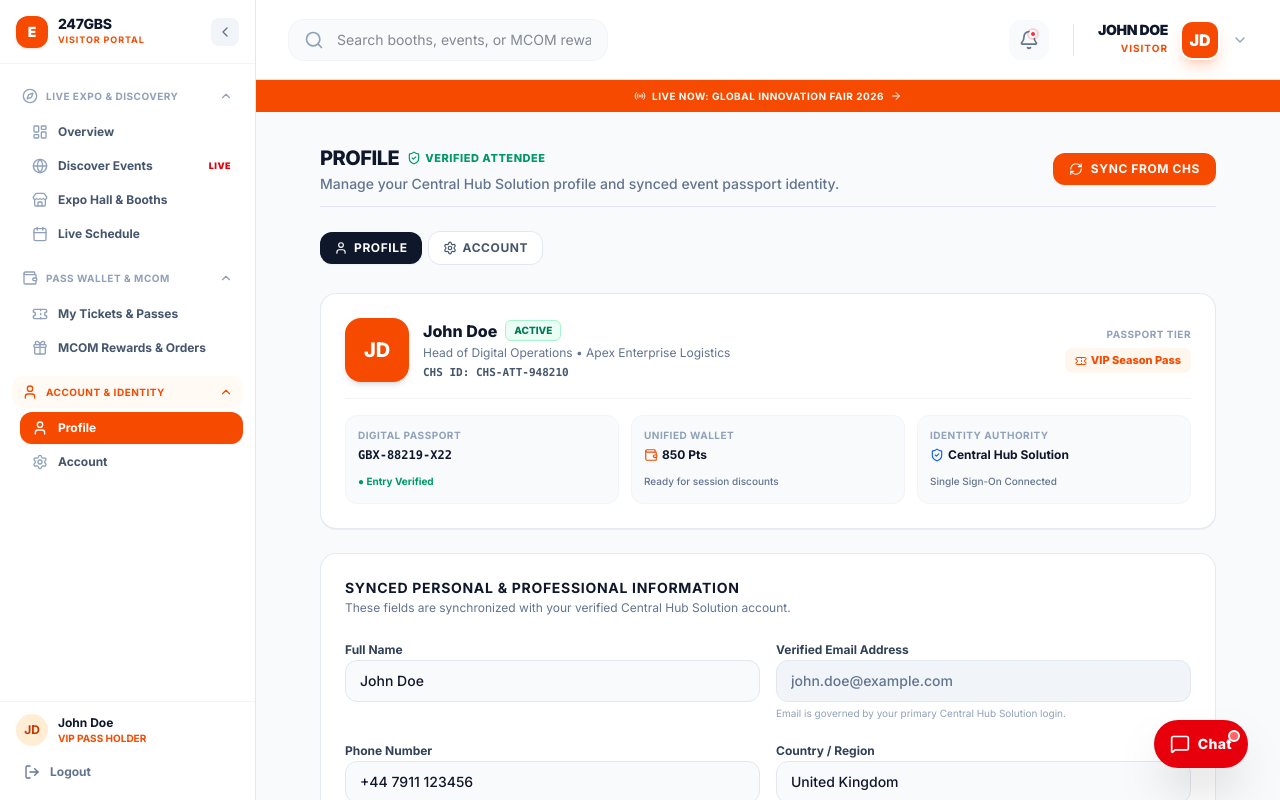
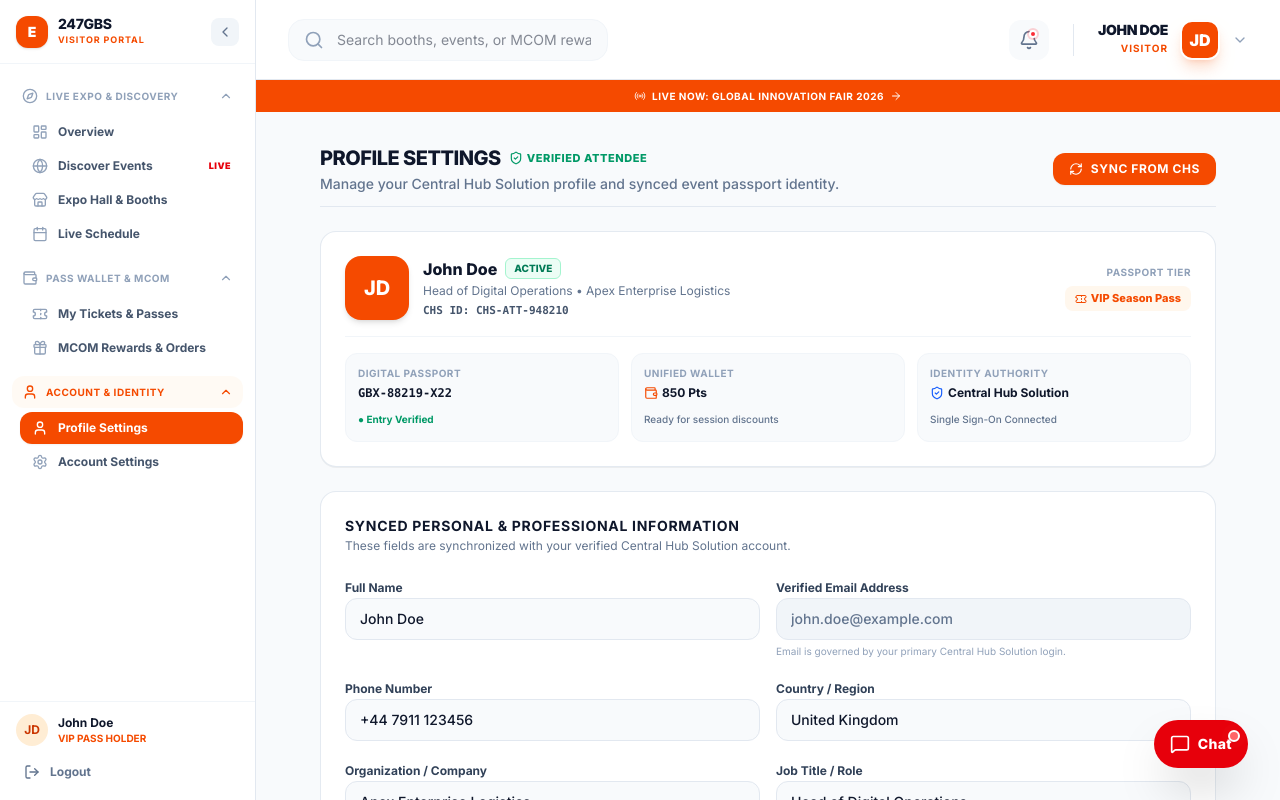
Before and after one commit to Synergyfy/247GBS-Expo, a Next.js app: page /dashboard/customer/profile in a window 1280 px wide. Shown: the top 800 px of the page. Built offline with nearby package versions, Linux system fonts and the light colour scheme.

Commit message:
fix(customer): separate Profile Settings and Account Settings into standalone pages without shared tabs

```diff
--- a/src/app/component/DashboardHeader.tsx
+++ b/src/app/component/DashboardHeader.tsx
@@ -125,7 +125,7 @@ export default function DashboardHeader({ user, searchPlaceholder, dashboardType
                                         className="flex items-center gap-3 px-4 py-3 text-sm font-bold text-slate-600 hover:bg-orange-50 hover:text-orange-600 transition-colors"
                                     >
                                         <User className="w-4 h-4" />
-                                        Profile
+                                        Profile Settings
                                     </Link>
 
                                     {dashboardType === "customer" && (
@@ -145,7 +145,7 @@ export default function DashboardHeader({ user, searchPlaceholder, dashboardType
                                         className="flex items-center gap-3 px-4 py-3 text-sm font-bold text-slate-600 hover:bg-orange-50 hover:text-orange-600 transition-colors"
                                     >
                                         <Settings className="w-4 h-4" />
-                                        Account
+                                        Account Settings
                                     </Link>
 
                                     <div className="border-t border-slate-50 mt-1 pt-1">
--- a/src/app/component/customerNavConfig.ts
+++ b/src/app/component/customerNavConfig.ts
@@ -52,8 +52,8 @@ export const CUSTOMER_NAV_GROUPS: CustomerNavGroup[] = [
     label: "Account & Identity",
     icon: User,
     items: [
-      { label: "Profile", href: "/dashboard/customer/profile", icon: User },
-      { label: "Account", href: "/dashboard/customer/settings", icon: Settings }
+      { label: "Profile Settings", href: "/dashboard/customer/profile", icon: User },
+      { label: "Account Settings", href: "/dashboard/customer/settings", icon: Settings }
     ]
   }
 ];
--- a/src/app/dashboard/customer/profile/page.tsx
+++ b/src/app/dashboard/customer/profile/page.tsx
@@ -2,10 +2,8 @@
 
 import React, { useState } from "react";
 import Link from "next/link";
-import { usePathname } from "next/navigation";
 import {
   User,
-  Settings,
   RefreshCw,
   CheckCircle2,
   ShieldCheck,
@@ -19,13 +17,7 @@ import {
   ExternalLink
 } from "lucide-react";
 
-const PROFILE_TABS = [
-  { label: "Profile", href: "/dashboard/customer/profile", icon: User },
-  { label: "Account", href: "/dashboard/customer/settings", icon: Settings },
-];
-
 export default function CustomerProfilePage() {
-  const pathname = usePathname();
   const [syncingChs, setSyncingChs] = useState(false);
   const [savedSuccess, setSavedSuccess] = useState(false);
 
@@ -66,7 +58,7 @@ export default function CustomerProfilePage() {
         <div>
           <div className="flex items-center gap-2">
             <h1 className="text-base sm:text-xl font-extrabold text-slate-900 tracking-tight uppercase">
-              Profile
+              Profile Settings
             </h1>
             <span className="text-[10px] sm:text-[11px] font-extrabold uppercase tracking-wider text-emerald-600 flex items-center gap-1">
               <ShieldCheck className="w-3.5 h-3.5" />
@@ -88,28 +80,6 @@ export default function CustomerProfilePage() {
           <RefreshCw className={`w-3.5 h-3.5 ${syncingChs ? "animate-spin" : ""}`} />
           <span>{syncingChs ? "Syncing from CHS..." : "Sync from CHS"}</span>
         </button>
-      </div>
-
-      {/* Navigation Sub-Tabs */}
-      <div className="flex items-center gap-1.5 overflow-x-auto no-scrollbar -mx-4 px-4 sm:mx-0 sm:px-0 pb-1">
-        {PROFILE_TABS.map((tab) => {
-          const active = pathname === tab.href;
-          const IconComp = tab.icon;
-          return (
-            <Link
-              key={tab.href}
-              href={tab.href}
-              className={`inline-flex items-center gap-1.5 px-3.5 py-2 rounded-xl text-xs font-bold uppercase tracking-wider whitespace-nowrap shrink-0 transition-all ${
-                active
-                  ? "bg-slate-900 text-white shadow-xs"
-                  : "bg-white border border-slate-200 text-slate-600 hover:border-orange-500 hover:text-slate-900"
-              }`}
-            >
-              <IconComp className="w-3.5 h-3.5" />
-              <span>{tab.label}</span>
-            </Link>
-          );
-        })}
       </div>
 
       {/* Sync Success Feedback Alert */}
--- a/src/app/dashboard/customer/settings/page.tsx
+++ b/src/app/dashboard/customer/settings/page.tsx
@@ -2,9 +2,7 @@
 
 import React, { useState } from "react";
 import Link from "next/link";
-import { usePathname } from "next/navigation";
 import {
-  User,
   Settings,
   Bell,
   Tv,
@@ -18,13 +16,7 @@ import {
   Volume2
 } from "lucide-react";
 
-const SETTINGS_TABS = [
-  { label: "Profile", href: "/dashboard/customer/profile", icon: User },
-  { label: "Account", href: "/dashboard/customer/settings", icon: Settings },
-];
-
 export default function CustomerSettingsPage() {
-  const pathname = usePathname();
   const [savedSuccess, setSavedSuccess] = useState(false);
 
   // Experience and playback preferences
@@ -47,34 +39,12 @@ export default function CustomerSettingsPage() {
       <div className="flex flex-col sm:flex-row sm:items-center justify-between gap-3 pb-3 border-b border-slate-200">
         <div>
           <h1 className="text-base sm:text-xl font-extrabold text-slate-900 tracking-tight uppercase">
-            Account
+            Account Settings
           </h1>
           <p className="text-xs sm:text-sm text-slate-500 font-medium mt-0.5">
             Configure live stream preferences, session notifications, and account security.
           </p>
         </div>
-      </div>
-
-      {/* Navigation Sub-Tabs */}
-      <div className="flex items-center gap-1.5 overflow-x-auto no-scrollbar -mx-4 px-4 sm:mx-0 sm:px-0 pb-1">
-        {SETTINGS_TABS.map((tab) => {
-          const active = pathname === tab.href;
-          const IconComp = tab.icon;
-          return (
-            <Link
-              key={tab.href}
-              href={tab.href}
-              className={`inline-flex items-center gap-1.5 px-3.5 py-2 rounded-xl text-xs font-bold uppercase tracking-wider whitespace-nowrap shrink-0 transition-all ${
-                active
-                  ? "bg-slate-900 text-white shadow-xs"
-                  : "bg-white border border-slate-200 text-slate-600 hover:border-orange-500 hover:text-slate-900"
-              }`}
-            >
-              <IconComp className="w-3.5 h-3.5" />
-              <span>{tab.label}</span>
-            </Link>
-          );
-        })}
       </div>
 
       {savedSuccess && (
```
